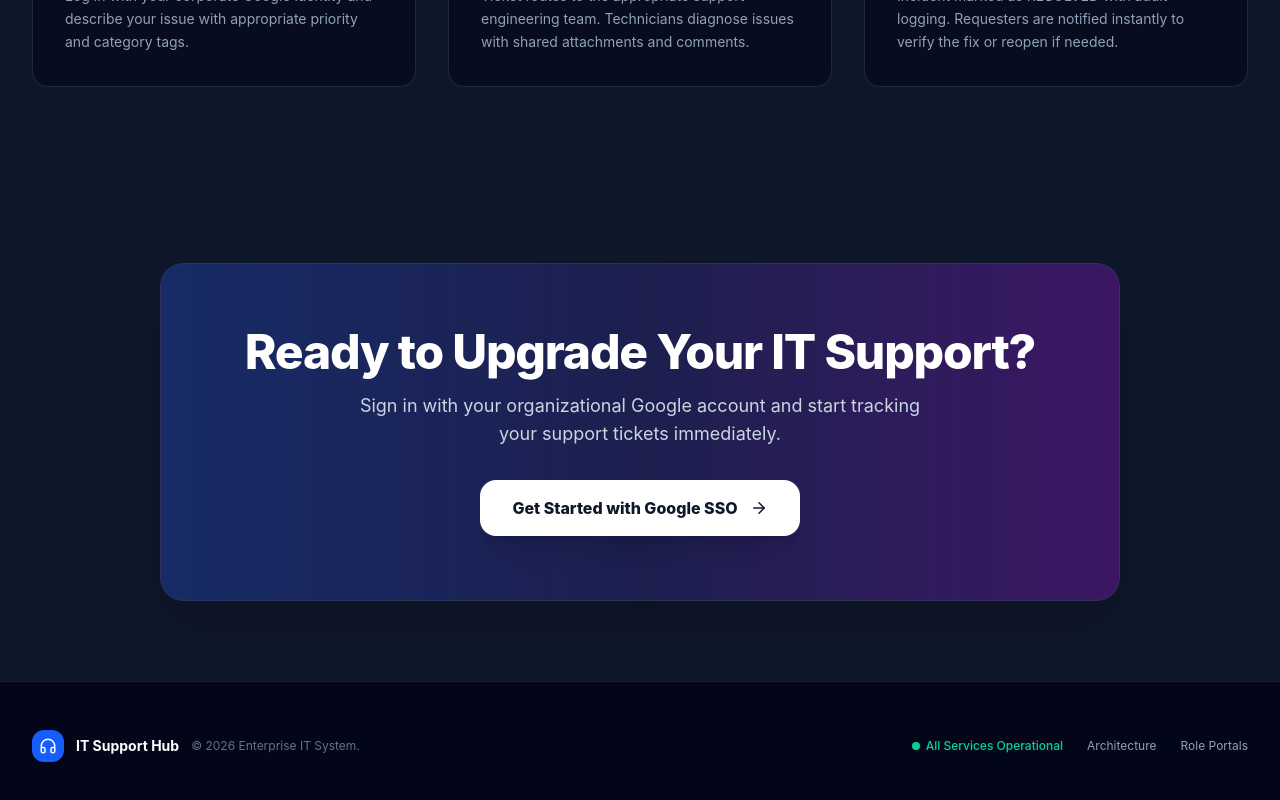
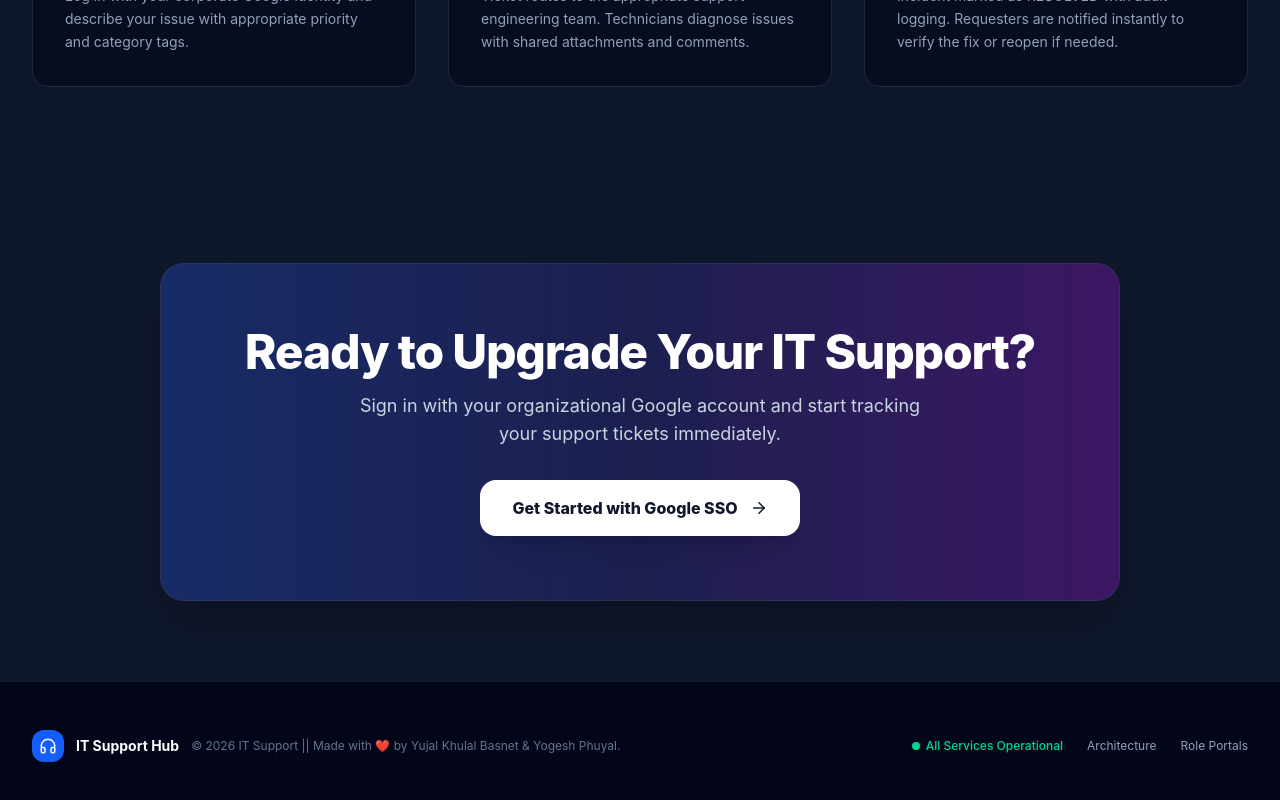
Before and after one commit to YujalBasnet/IT_Support, a React app in the folder frontend/: page / in a window 1280 px wide. Shown: the part 3595-4395 px from the top of the page. Built offline with nearby package versions, Linux system fonts and the light colour scheme; the HTML template or start-up script is replaced by a standard one.

Commit message:
feat: update footer text to include contributors' names

```diff
--- a/frontend/src/components/global/LandingPage.jsx
+++ b/frontend/src/components/global/LandingPage.jsx
@@ -605,7 +605,7 @@ export default function LandingPage() {
               <Headphones size={18} />
             </div>
             <span className="font-bold text-white text-sm">IT Support Hub</span>
-            <span className="text-xs text-slate-500">© {new Date().getFullYear()} Enterprise IT System.</span>
+            <span className="text-xs text-slate-500">© {new Date().getFullYear()} IT Support || Made with ❤️ by Yujal Khulal Basnet & Yogesh Phuyal.</span>
           </div>
 
           <div className="flex items-center gap-6 text-xs text-slate-400">
```
